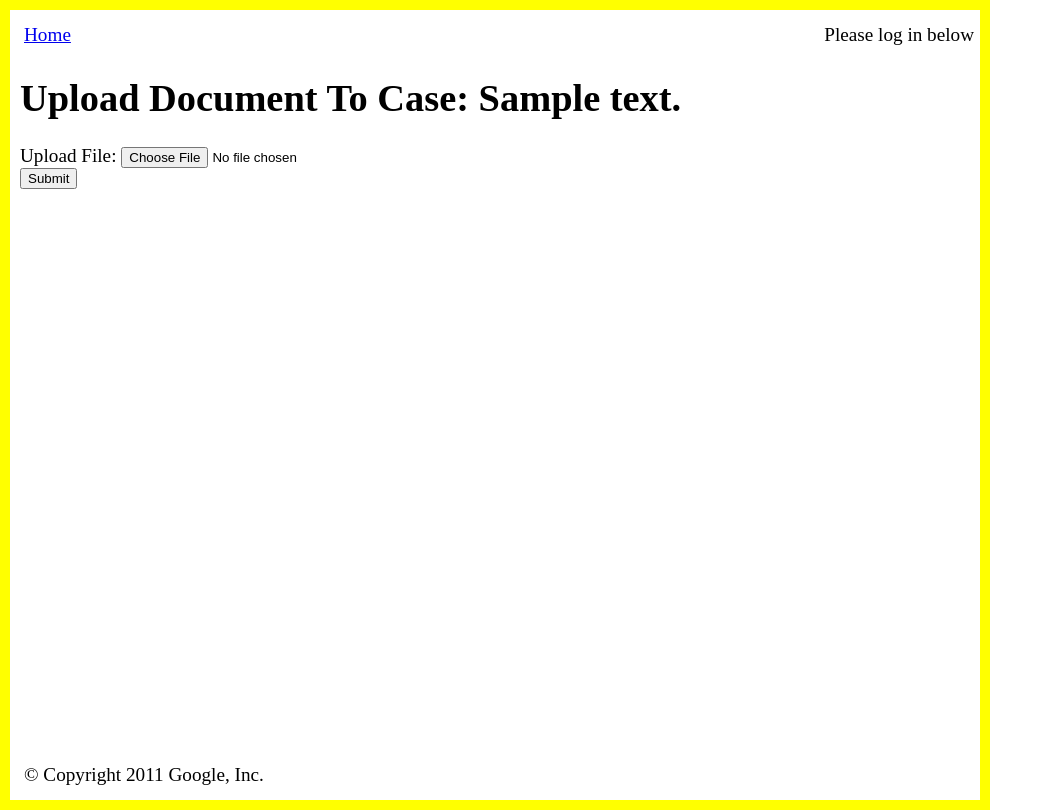
After one commit to stanlee321/pysolper, a Python web app: template permit/templates/document_upload.html in a window 1280 px wide. The commit adds this page. Shown: the whole page, without its empty margins (0-1043 px from the left). Run offline with Jinja, Linux system fonts and the light colour scheme; the template is opened without the code that fills it: most values are stand-ins (such as "Sample title", 1, 10 or a date in 2020); some libraries are stand-ins or nearby versions.

Commit message:
added template for upload

```diff
--- a/permit/templates/case.html
+++ b/permit/templates/case.html
@@ -98,7 +98,7 @@ div.action span.timestamp {
 
 <div class="case-detail panel">
   <div class="panel-title">Documents</div>
-  <a href="#TODO" class="action-form button">
+  <a href="/document/add/{{ case.key().id() }}" class="action-form button">
     Add a new document.
   </a>
   <p>
--- /dev/null
+++ b/permit/templates/document_upload.html
@@ -0,0 +1,16 @@
+{% extends "base.html" %}
+{% block breadcrumb %}
+<a href="/applicant/home">Home</a>
+{% endblock %}
+
+{% block content %}
+<div>
+  <h1>Upload Document To Case: {{ case.address|e }}</h1>
+</div>
+
+<form action={{ upload_url }} method="POST" enctype="multipart/form-data">
+Upload File: <input type="file" name="file"><br>
+<input type="submit" name="submit" value="Submit">
+</form>
+
+{% endblock %}
```
Also changed, not shown: permit/document.py (+7 -2 lines).
